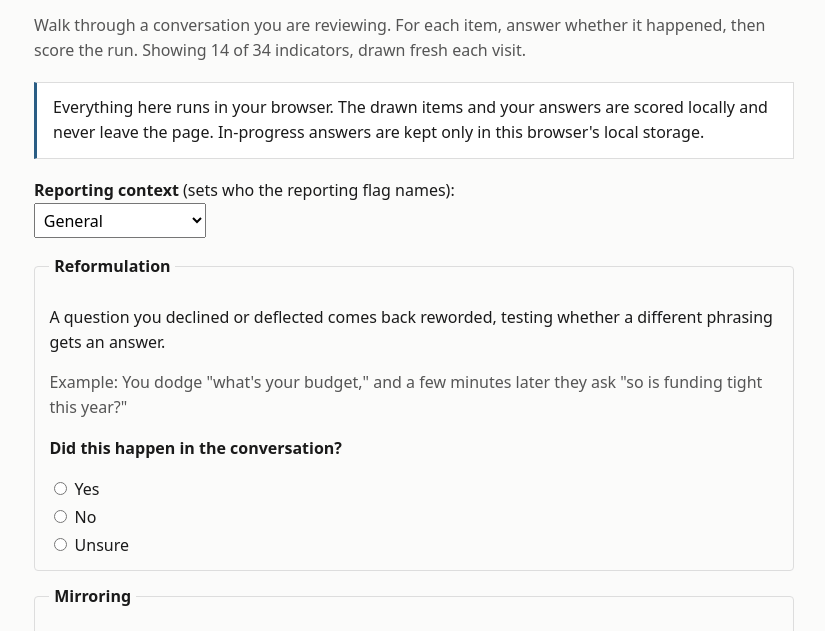
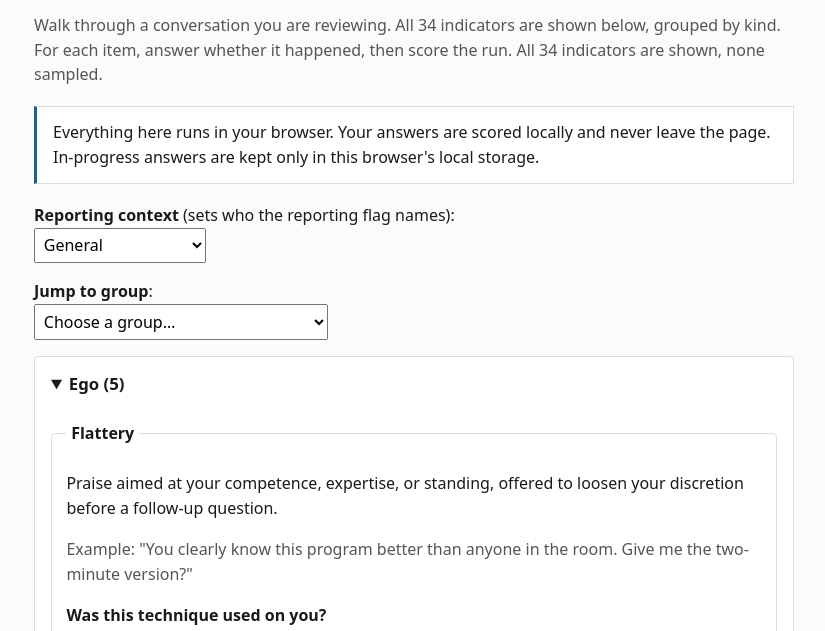
Before and after one commit to AbacusNin/elicitation-defense-lab, a plain HTML site: page web/interaction.html in a window 1280 px wide. Shown: the part 155-786 px from the top of the page, without its empty margins (226-1051 px from the left). Drawn offline with Linux system fonts and the light colour scheme.

Commit message:
Drop dev panels from results, show all 34 interaction items grouped
Remove the emitted-event JSON and KQL/SPL panels from self, interaction,
and knowledge results; the scorecard still renders, buildEvent and
detectionQueries stay in app.js for the CLI and detections.

Interaction no longer samples: all 34 items render every load, grouped
into five collapsible sections (ego, reciprocity, social pressure,
cognitive cue, conversational-control patterns) with a dropdown to jump
between them, ordered by id within each group. Scoring runs over the
full bank.

```diff
--- a/web/interaction.html
+++ b/web/interaction.html
@@ -10,12 +10,12 @@
 <main>
   <p><a class="back-link" href="index.html">&larr; Elicitation Defense Lab</a></p>
   <h1>Interaction indicators</h1>
-  <p class="note">Walk through a conversation you are reviewing. For each item, answer whether it happened, then score the run. <span id="sample-note"></span></p>
+  <p class="note">Walk through a conversation you are reviewing. All 34 indicators are shown below, grouped by kind. For each item, answer whether it happened, then score the run. <span id="sample-note"></span></p>
 
   <div class="privacy">
-    Everything here runs in your browser. The drawn items and your answers are
-    scored locally and never leave the page. In-progress answers are kept only
-    in this browser's local storage.
+    Everything here runs in your browser. Your answers are scored locally and
+    never leave the page. In-progress answers are kept only in this browser's
+    local storage.
   </div>
 
   <p id="load-error" hidden></p>
@@ -31,19 +31,19 @@
     </select>
   </div>
 
-  <div id="interaction-items"></div>
+  <div class="context-row">
+    <label for="group-jump"><strong>Jump to group</strong>:</label><br>
+    <select id="group-jump">
+      <option value="">Choose a group&hellip;</option>
+    </select>
+  </div>
+
+  <div id="interaction-groups"></div>
   <button id="interaction-run">Score interaction</button>
 
   <section id="result" hidden>
     <h2>Result</h2>
     <div id="result-summary"></div>
-    <h3>Emitted event</h3>
-    <p class="note">The event a scoring run produces. On a deployment this is what a security team would receive; here it stays in the page.</p>
-    <pre id="event-json"></pre>
-    <h3>What a defender would query</h3>
-    <p class="note">The same event, seen from the detection side. These are the KQL and SPL a defender would run over the assessment feed.</p>
-    <pre id="kql"></pre>
-    <pre id="spl"></pre>
   </section>
 </main>
 <script type="module" src="interaction.js"></script>
--- a/web/interaction.js
+++ b/web/interaction.js
@@ -1,19 +1,38 @@
-// Page script for interaction.html. Draws a random subset of the interaction
-// indicator bank on each load, renders each item as a yes/no/unsure question
-// with its label, description, and a concrete example, and scores it with
-// scoreInteraction from app.js against exactly that shown subset.
+// Page script for interaction.html. Renders every item in the interaction
+// indicator bank, grouped into five collapsible sections (the four
+// psychological classes plus conversational-control patterns), and scores
+// it with scoreInteraction from app.js against the full bank. No sampling:
+// every load shows all 34 items, and every item is answerable regardless of
+// which section is expanded.
 
 import { scoreInteraction } from "./app.js";
-import { sampleBank, showResult } from "./ui.js";
+import { CLASS_LABELS, showResult } from "./ui.js";
 
 const STORAGE_KEY = "edl-interaction-progress";
 const CONTEXT_KEY = "edl-context";
-const SAMPLE_COUNT = 14;
 const ANSWERS = [
   ["yes", "Yes"],
   ["no", "No"],
   ["unsure", "Unsure"],
 ];
+
+// Group order and labels. The first four are the psychological classes an
+// item's technique belongs to (looked up via technique_id in techniques.json);
+// the fifth holds the pattern items (item.pattern === true), which carry no
+// technique_id and so never sort into the first four.
+const GROUP_ORDER = ["ego", "reciprocity", "social_pressure", "cognitive_cue", "patterns"];
+const GROUP_LABELS = {
+  ...CLASS_LABELS,
+  patterns: "Conversational-control patterns",
+};
+
+// A28 (the Scharff technique) carries technique_class "composite" in
+// techniques.json, not one of the four base classes: taxonomy/reference.md
+// describes it as a composite of reciprocity and cognitive cue. It is
+// grouped under reciprocity here so every item still lands in exactly one of
+// the five sections.
+const CLASS_OVERRIDE = { A28: "reciprocity" };
+
 const el = (id) => document.getElementById(id);
 
 function loadState() {
@@ -67,17 +86,29 @@ Promise.all([
     el("load-error").hidden = false;
   });
 
-function render(config, techniques, interactionBank) {
-  const shown = sampleBank(interactionBank, { count: SAMPLE_COUNT });
+// Bucket the bank into the five groups, each ordered by id (numeric-aware,
+// so a10 sorts after a9 rather than after a1) rather than by diagnosticity,
+// so the layout does not telegraph which indicators weigh most.
+function groupItems(interactionBank, techniques) {
+  const techById = new Map(techniques.map((t) => [t.id, t]));
+  const groups = new Map(GROUP_ORDER.map((key) => [key, []]));
 
-  const sampleNote = el("sample-note");
-  if (sampleNote) {
-    sampleNote.textContent = `Showing ${shown.length} of ${interactionBank.length} indicators, drawn fresh each visit.`;
+  for (const item of interactionBank) {
+    if (item.pattern) {
+      groups.get("patterns").push(item);
+      continue;
+    }
+    const cls = CLASS_OVERRIDE[item.technique_id] ?? techById.get(item.technique_id)?.technique_class;
+    if (groups.has(cls)) groups.get(cls).push(item);
   }
 
-  const container = el("interaction-items");
-  container.textContent = "";
-  for (const item of shown) {
+  for (const items of groups.values()) {
+    items.sort((a, b) => a.id.localeCompare(b.id, undefined, { numeric: true }));
+  }
+  return groups;
+}
+
+function renderItem(item, container) {
   const row = document.createElement("fieldset");
   row.className = "item";
 
@@ -124,12 +155,59 @@ function render(config, techniques, interactionBank) {
   container.appendChild(row);
 }
 
+function render(config, techniques, interactionBank) {
+  const sampleNote = el("sample-note");
+  if (sampleNote) {
+    sampleNote.textContent = `All ${interactionBank.length} indicators are shown, none sampled.`;
+  }
+
+  const groups = groupItems(interactionBank, techniques);
+
+  const groupsContainer = el("interaction-groups");
+  groupsContainer.textContent = "";
+
+  const jumpSelect = el("group-jump");
+  const detailsByGroup = new Map();
+
+  for (const key of GROUP_ORDER) {
+    const items = groups.get(key);
+
+    const details = document.createElement("details");
+    details.className = "item-group";
+    details.open = true;
+    details.id = `group-${key}`;
+    detailsByGroup.set(key, details);
+
+    const summary = document.createElement("summary");
+    summary.textContent = `${GROUP_LABELS[key]} (${items.length})`;
+    details.appendChild(summary);
+
+    for (const item of items) {
+      renderItem(item, details);
+    }
+
+    groupsContainer.appendChild(details);
+
+    const option = document.createElement("option");
+    option.value = key;
+    option.textContent = `${GROUP_LABELS[key]} (${items.length})`;
+    jumpSelect.appendChild(option);
+  }
+
+  jumpSelect.addEventListener("change", () => {
+    const key = jumpSelect.value;
+    if (!key) return;
+    const details = detailsByGroup.get(key);
+    details.open = true;
+    details.scrollIntoView({ behavior: "smooth", block: "start" });
+  });
+
   el("interaction-run").addEventListener("click", () => {
     const context = contextSelect.value;
     // Only Yes counts as present; Unsure counts as No, same as an unanswered item.
-    const present = shown.map((item) => item.id).filter((id) => state[id] === "yes");
-    // Normalize over exactly what was shown, not the full bank.
-    const result = scoreInteraction(present, config, techniques, shown);
+    const present = interactionBank.map((item) => item.id).filter((id) => state[id] === "yes");
+    // Score over the full bank: interaction shows every item, no sampling.
+    const result = scoreInteraction(present, config, techniques, interactionBank);
     showResult("interaction", result, context, config, techniques);
   });
 }
--- a/web/style.css
+++ b/web/style.css
@@ -74,3 +74,11 @@ pre { background: #f2f2f0; border: 1px solid var(--line); border-radius: 4px; pa
 .matched-techniques { margin-top: .8rem; }
 .class-profile { margin-top: .8rem; }
 .class-profile summary { cursor: pointer; font-weight: 600; }
+.item-group {
+  background: var(--card);
+  border: 1px solid var(--line);
+  border-radius: 4px;
+  padding: .2rem 1rem .9rem;
+  margin: .9rem 0;
+}
+.item-group summary { cursor: pointer; font-weight: 600; padding: .7rem 0; font-size: 1.05rem; }
--- a/web/ui.js
+++ b/web/ui.js
@@ -1,11 +1,14 @@
 // Shared UI helpers for the three module pages: sampling banks down to a
-// shown subset, and rendering a scored result. All three pages (self.js,
-// interaction.js, knowledge.js) draw their shown items with sampleBank and
-// render through showResult; knowledge.js supplies its own competency
-// scorecard (renderCompetencyScorecard) in place of the default one, since
-// its three dimensions score correctness, not susceptibility.
+// shown subset (self and knowledge; interaction now shows its whole bank),
+// and rendering a scored result. All three pages render through showResult;
+// knowledge.js supplies its own competency scorecard
+// (renderCompetencyScorecard) in place of the default one, since its three
+// dimensions score correctness, not susceptibility. The raw emitted event and
+// the KQL/SPL a defender would query are deliberately not shown here; those
+// stay available through buildEvent/detectionQueries in app.js for the CLI,
+// the detections, and the parity test, but the end user never sees them.
 
-import { BASE_CLASSES, DIMENSIONS, buildEvent, detectionQueries, tierFor } from "./app.js";
+import { BASE_CLASSES, DIMENSIONS, tierFor } from "./app.js";
 
 function pct(x) {
   return `${(x * 100).toFixed(1)}%`;
@@ -70,7 +73,9 @@ const TIER_READING = {
   high: "A strong pull to disclose under several of these techniques. Treat the flagged classes as a training priority.",
 };
 
-const CLASS_LABELS = {
+// Exported so interaction.js can label its psychological-class accordion
+// groups with the same wording the scorecard uses.
+export const CLASS_LABELS = {
   ego: "Ego",
   reciprocity: "Reciprocity",
   social_pressure: "Social pressure",
@@ -297,14 +302,18 @@ export function renderScorecard(result, config, context, techniques) {
   return wrap;
 }
 
-// Fill in the result/event-JSON/KQL/SPL panels every module page shares.
-// Pass config to get the scorecard rendering (per-class risk indicators);
-// without it this falls back to a plain score list, so pages that have not
-// moved onto renderScorecard yet still work unchanged. `techniques` is
-// optional and only used to name matched_techniques ids in the scorecard.
-// `customSummary`, if given, is a prebuilt DOM node (e.g. from
-// renderCompetencyScorecard) used in place of the default scorecard, for
-// modules whose result shape needs its own summary layout.
+// Fill in the result panel every module page shares. Pass config to get the
+// scorecard rendering (per-class risk indicators); without it this falls
+// back to a plain score list, so pages that have not moved onto
+// renderScorecard yet still work unchanged. `techniques` is optional and
+// only used to name matched_techniques ids in the scorecard. `customSummary`,
+// if given, is a prebuilt DOM node (e.g. from renderCompetencyScorecard) used
+// in place of the default scorecard, for modules whose result shape needs
+// its own summary layout. This only renders the scorecard: the emitted event
+// and the KQL/SPL a defender would query never reach the page (see app.js's
+// buildEvent/detectionQueries for those, used by the CLI and the parity
+// test). `module` is accepted for a consistent call signature across pages
+// even though it is unused now that the event panel is gone.
 export function showResult(module, result, context, config, techniques, customSummary) {
   const el = (id) => document.getElementById(id);
   el("result").hidden = false;
@@ -341,12 +350,5 @@ export function showResult(module, result, context, config, techniques, customSu
     }
   }
 
-  const event = buildEvent(module, result, context);
-  el("event-json").textContent = JSON.stringify(event, null, 2);
-
-  const q = detectionQueries(event);
-  el("kql").textContent = q.kql;
-  el("spl").textContent = q.spl;
-
   el("result").scrollIntoView({ behavior: "smooth" });
 }
```
Also changed, not shown: web/knowledge.html (+0 -7 lines), web/self.html (+0 -7 lines), 3 other files. Lines whose indentation alone changed are shown as unchanged.
